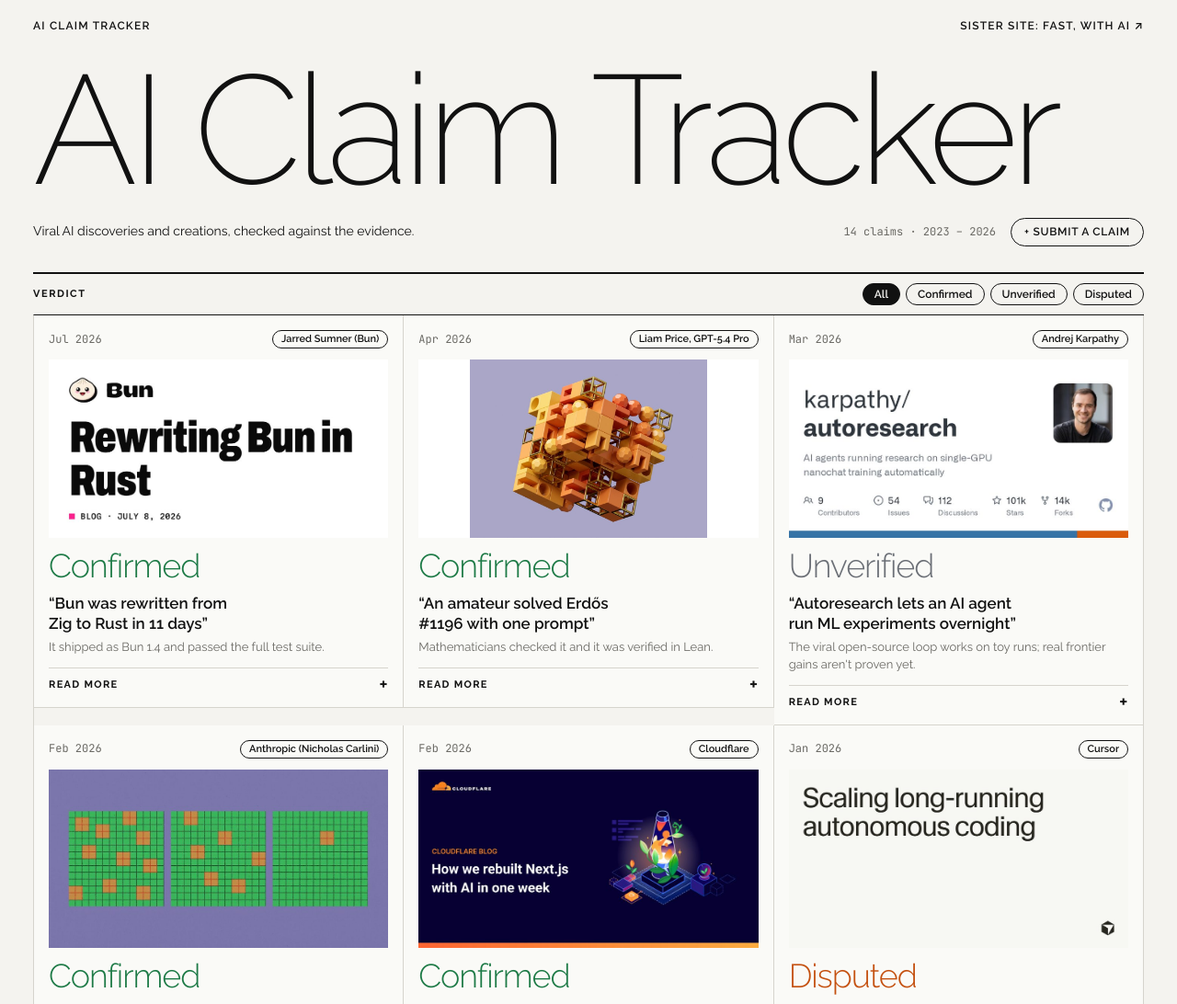
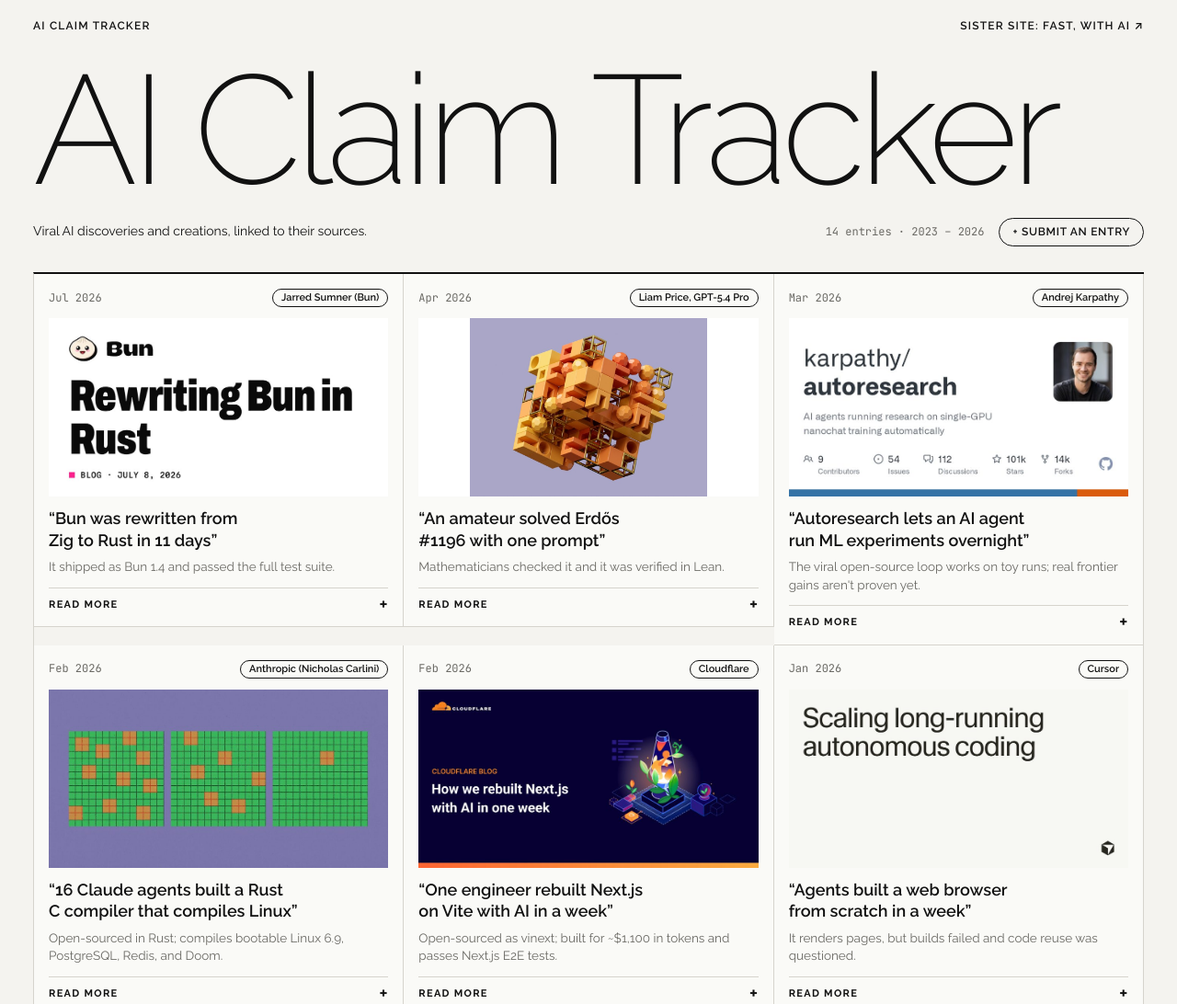
Before and after one commit to woletee/ai-claim-tracker, a plain HTML site: page index.html in a window 1280 px wide. Shown: the top 1092 px of the page at 92% size. Drawn offline with Linux system fonts and the light colour scheme.

Commit message:
Remove Verdict bar and Confirmed/Unverified/Disputed labels from site

```diff
--- a/data/claims.json
+++ b/data/claims.json
@@ -4,7 +4,6 @@
   "date": "2023-11",
   "claim": "GNoME discovered 2.2 million new materials",
   "who": "Google DeepMind",
-  "status": "disputed",
   "verdict": "Chemists found little evidence the compounds are novel and useful.",
   "detail": "A UC Santa Barbara review found scant evidence of compounds that are new, credible and useful. DeepMind stands by the paper.",
   "sources": [
@@ -26,7 +25,6 @@
   "date": "2023-12",
   "claim": "FunSearch discovered a new solution to an open math problem",
   "who": "Google DeepMind",
-  "status": "confirmed",
   "verdict": "Published in Nature: an LLM-guided search beat human records on the cap set problem.",
   "detail": "FunSearch paired an LLM with an automated evaluator to evolve Python programs, finding larger cap sets in 8 dimensions than previously known.",
   "sources": [
@@ -48,7 +46,6 @@
   "date": "2025-01",
   "claim": "ESM3 generated a new fluorescent protein equal to 500M years of evolution",
   "who": "EvolutionaryScale",
-  "status": "confirmed",
   "verdict": "Peer-reviewed in Science: esmGFP glows in the lab with only 58% sequence identity.",
   "detail": "The 98B-parameter protein language model designed a functional green fluorescent protein far from any natural sequence, verified experimentally.",
   "sources": [
@@ -71,7 +68,6 @@
   "date": "2025-02",
   "claim": "AI co-scientist matched 10 years of lab work in 2 days",
   "who": "Google",
-  "status": "confirmed",
   "verdict": "Its top hypothesis matched the lab's finding, later published in Cell.",
   "detail": "The Imperial College team had unpublished data; Google confirmed no leak. Other models failed the same test.",
   "sources": [
@@ -93,7 +89,6 @@
   "date": "2025-02",
   "claim": "Vibe-coded a multiplayer 3D flight sim in 3 hours that hit $87k/mo",
   "who": "Pieter Levels",
-  "status": "unverified",
   "verdict": "The live browser game went viral on X; revenue figures are self-reported.",
   "detail": "Built with Cursor and Three.js, fly.pieter.com drew hundreds of thousands of players and sold in-game blimp ads. Peak MRR comes from creator posts with no independent audit.",
   "sources": [
@@ -111,7 +106,6 @@
   "date": "2025-05",
   "claim": "AlphaEvolve broke a 56-year-old matrix multiplication record",
   "who": "Google DeepMind",
-  "status": "confirmed",
   "verdict": "It found a 48-multiplication algorithm for 4x4 complex matrices, beating Strassen's 49.",
   "detail": "The Gemini-powered evolutionary coding agent beat Volker Strassen's 1969 bound and also discovered scheduling and kernel improvements used inside Google.",
   "sources": [
@@ -133,7 +127,6 @@
   "date": "2025-07",
   "claim": "An AI won gold at the Math Olympiad",
   "who": "Google DeepMind, OpenAI",
-  "status": "confirmed",
   "verdict": "DeepMind's proofs were graded by official IMO coordinators.",
   "detail": "Gemini Deep Think scored 35 of 42 in contest time. OpenAI's same score was graded by former medalists, not the IMO.",
   "sources": [
@@ -151,7 +144,6 @@
   "date": "2025-09",
   "claim": "Evo AI generated the first functional whole-genome viruses",
   "who": "Arc Institute, Stanford",
-  "status": "confirmed",
   "verdict": "16 AI-designed bacteriophage genomes replicated and lysed E. coli in the lab.",
   "detail": "Using Evo genome language models, researchers chemically synthesized ~300 candidates and recovered 16 viable phages, some outperforming natural phiX174.",
   "sources": [
@@ -174,7 +166,6 @@
   "date": "2026-01",
   "claim": "Agents built a web browser from scratch in a week",
   "who": "Cursor",
-  "status": "disputed",
   "verdict": "It renders pages, but builds failed and code reuse was questioned.",
   "detail": "Over 1M lines were written. Reviewers found failing builds; critics said it leaned on Servo, which Cursor denies.",
   "sources": [
@@ -196,7 +187,6 @@
   "date": "2026-02",
   "claim": "16 Claude agents built a Rust C compiler that compiles Linux",
   "who": "Anthropic (Nicholas Carlini)",
-  "status": "confirmed",
   "verdict": "Open-sourced in Rust; compiles bootable Linux 6.9, PostgreSQL, Redis, and Doom.",
   "detail": "Parallel Claude Opus 4.6 agents wrote 100k+ lines over two weeks. Caveats: it uses GCC for 16-bit x86 real mode and produces slower binaries than GCC or Clang.",
   "sources": [
@@ -218,7 +208,6 @@
   "date": "2026-02",
   "claim": "One engineer rebuilt Next.js on Vite with AI in a week",
   "who": "Cloudflare",
-  "status": "confirmed",
   "verdict": "Open-sourced as vinext; built for ~$1,100 in tokens and passes Next.js E2E tests.",
   "detail": "Across 800+ AI coding sessions, vinext reimplemented the Next.js API surface on Vite for Cloudflare Workers, verified with thousands of Vitest and 380+ Playwright tests.",
   "sources": [
@@ -240,7 +229,6 @@
   "date": "2026-03",
   "claim": "Autoresearch lets an AI agent run ML experiments overnight",
   "who": "Andrej Karpathy",
-  "status": "unverified",
   "verdict": "The viral open-source loop works on toy runs; real frontier gains aren't proven yet.",
   "detail": "The minimalist GitHub repo lets coding agents edit train.py in 5-minute GPU loops and keep wins via git, sparking thousands of forks on X, though independent research breakthroughs remain early.",
   "sources": [
@@ -258,7 +246,6 @@
   "date": "2026-04",
   "claim": "An amateur solved Erdős #1196 with one prompt",
   "who": "Liam Price, GPT-5.4 Pro",
-  "status": "confirmed",
   "verdict": "Mathematicians checked it and it was verified in Lean.",
   "detail": "The 60-year-old problem is marked solved. Experts said the approach surprised them.",
   "sources": [
@@ -277,7 +264,6 @@
   "date": "2026-07",
   "claim": "Bun was rewritten from Zig to Rust in 11 days",
   "who": "Jarred Sumner (Bun)",
-  "status": "confirmed",
   "verdict": "It shipped as Bun 1.4 and passed the full test suite.",
   "detail": "64 Claude agents ported ~535,000 lines. Zig's creator called it unreviewed.",
   "sources": [
--- a/index.html
+++ b/index.html
@@ -4,31 +4,30 @@
 <meta charset="utf-8">
 <meta name="viewport" content="width=device-width, initial-scale=1, viewport-fit=cover">
 <title>AI Claim Tracker</title>
-<meta name="description" content="Viral AI discoveries and creations, checked against the evidence. Every verdict links to its sources.">
+<meta name="description" content="Viral AI discoveries and creations, linked to their sources.">
 <link rel="canonical" href="https://woletee.github.io/ai-claim-tracker/">
 <link rel="icon" href="favicon.svg" type="image/svg+xml">
 <link rel="icon" href="favicon.ico" sizes="32x32">
 <meta property="og:type" content="website">
 <meta property="og:site_name" content="AI Claim Tracker">
 <meta property="og:title" content="AI Claim Tracker">
-<meta property="og:description" content="Viral AI discoveries and creations, checked against the evidence. Every verdict links to its sources.">
+<meta property="og:description" content="Viral AI discoveries and creations, linked to their sources.">
 <meta property="og:url" content="https://woletee.github.io/ai-claim-tracker/">
 <meta property="og:image" content="https://woletee.github.io/ai-claim-tracker/og-image.png">
 <meta property="og:image:width" content="1200">
 <meta property="og:image:height" content="630">
-<meta property="og:image:alt" content="AI Claim Tracker — Viral AI discoveries and creations, checked against the evidence.">
+<meta property="og:image:alt" content="AI Claim Tracker — Viral AI discoveries and creations, linked to their sources.">
 <meta name="twitter:card" content="summary_large_image">
 <meta name="twitter:title" content="AI Claim Tracker">
-<meta name="twitter:description" content="Viral AI discoveries and creations, checked against the evidence. Every verdict links to its sources.">
+<meta name="twitter:description" content="Viral AI discoveries and creations, linked to their sources.">
 <meta name="twitter:image" content="https://woletee.github.io/ai-claim-tracker/og-image.png">
 <link rel="preconnect" href="https://fonts.googleapis.com">
 <link rel="stylesheet" href="https://fonts.googleapis.com/css2?family=Raleway:wght@200;300;400;500;600;700&family=JetBrains+Mono:wght@400;500&display=swap">
 <style>
-/* Layout: same system as Fast, With AI. Thin masthead, pill filter row, ruled 3-column grid; each cell is one claim: image, verdict, claim. */
+/* Layout: same system as Fast, With AI. Thin masthead and ruled 3-column grid; each cell is one AI discovery or creation. */
 :root{
   --bg:#f4f3ef; --paper:#fafaf7; --fg:#111; --muted:#6a6964; --rule:#d6d4cd; --line:#111;
   --pill:#111; --pill-fg:#f4f3ef;
-  --ok:#1d7a46; --unv:#6b6f76; --disp:#c4500f;
   --display:"Raleway","Century Gothic","Avenir Next",sans-serif;
   --body:"Raleway","Avenir Next",system-ui,-apple-system,"Segoe UI",sans-serif;
   --mono:"JetBrains Mono",ui-monospace,Consolas,monospace;
@@ -36,12 +35,10 @@
 }
 @media (prefers-color-scheme: dark){:root:not([data-theme="light"]){
   --bg:#111; --paper:#161616; --fg:#f0efea; --muted:#9a9993; --rule:#2c2b29; --line:#f0efea;
-  --pill:#f0efea; --pill-fg:#111;
-  --ok:#5cc98a; --unv:#a4a9b1; --disp:#f08a4b; color-scheme:dark}}
+  --pill:#f0efea; --pill-fg:#111; color-scheme:dark}}
 :root[data-theme="dark"]{
   --bg:#111; --paper:#161616; --fg:#f0efea; --muted:#9a9993; --rule:#2c2b29; --line:#f0efea;
-  --pill:#f0efea; --pill-fg:#111;
-  --ok:#5cc98a; --unv:#a4a9b1; --disp:#f08a4b; color-scheme:dark}
+  --pill:#f0efea; --pill-fg:#111; color-scheme:dark}
 
 *{box-sizing:border-box}
 html{padding-top:env(safe-area-inset-top,0px);padding-bottom:env(safe-area-inset-bottom,0px)}
@@ -63,15 +60,9 @@ h1{font-family:var(--display);font-weight:200;letter-spacing:-.04em;font-size:mi
 .dek .stats{font-family:var(--mono);font-size:12px;color:var(--muted)}
 .suggest{font-size:12px;font-weight:600;letter-spacing:.06em;text-transform:uppercase;text-decoration:none;border:1px solid var(--line);border-radius:999px;padding:6px 14px}
 .suggest:hover{background:var(--pill);color:var(--pill-fg)}
+.card summary:focus-visible,.suggest:focus-visible,.more a:focus-visible{outline:2px solid var(--fg);outline-offset:2px}
 
-.bar{display:flex;justify-content:space-between;align-items:center;gap:10px 24px;flex-wrap:wrap;padding-block:10px;border-top:2px solid var(--line)}
-.bar .label{font-size:11px;letter-spacing:.14em;text-transform:uppercase;font-weight:700}
-.pills{display:flex;flex-wrap:wrap;gap:6px}
-.pills button{font:600 12px var(--body);color:var(--fg);background:transparent;border:1px solid var(--line);border-radius:999px;padding:4px 12px;cursor:pointer}
-.pills button[aria-pressed="true"]{background:var(--pill);color:var(--pill-fg)}
-.pills button:focus-visible,.card summary:focus-visible,.suggest:focus-visible,.more a:focus-visible{outline:2px solid var(--fg);outline-offset:2px}
-
-.grid{display:grid;grid-template-columns:repeat(3,minmax(0,1fr));align-items:start;border-top:1px solid var(--line);border-left:1px solid var(--rule)}
+.grid{display:grid;grid-template-columns:repeat(3,minmax(0,1fr));align-items:start;border-top:2px solid var(--line);border-left:1px solid var(--rule)}
 .card{border-right:1px solid var(--rule);border-bottom:1px solid var(--rule);padding:16px;display:flex;flex-direction:column;gap:12px;min-width:0;background:var(--paper)}
 .card.targeted{outline:2px solid var(--line);outline-offset:-2px}
 .card .row{display:flex;justify-content:space-between;align-items:center;gap:8px;font-size:12px}
@@ -80,9 +71,8 @@ h1{font-family:var(--display);font-weight:200;letter-spacing:-.04em;font-size:mi
 .art{aspect-ratio:1200/630;width:100%;overflow:hidden;background:var(--rule)}
 .art img{width:100%;height:100%;display:block;object-fit:cover}
 .art img.contain{object-fit:contain;background:#fff}
-.verdict-word{display:block;font-family:var(--display);font-weight:300;font-size:36px;letter-spacing:-.03em;line-height:1;color:var(--c)}
-.card h2{font-size:17px;line-height:1.3;margin:0;font-weight:600;text-wrap:balance}
-.card .short{margin:0;font-size:13px;color:var(--muted);margin-top:-6px}
+.card h2{font-size:18px;line-height:1.3;margin:0;font-weight:600;text-wrap:balance}
+.card .short{margin:0;font-size:13.5px;color:var(--muted);margin-top:-4px}
 .card details{border-top:1px solid var(--rule);padding-top:10px}
 .card summary{cursor:pointer;list-style:none;font-size:11px;font-weight:700;letter-spacing:.12em;text-transform:uppercase;display:flex;justify-content:space-between;gap:8px}
 .card summary::-webkit-details-marker{display:none}
@@ -109,48 +99,35 @@ h1{font-family:var(--display);font-weight:200;letter-spacing:-.04em;font-size:mi
 
   <h1>AI Claim Tracker</h1>
   <div class="dek">
-    <p>Viral AI discoveries and creations, checked against the evidence.</p>
-    <div class="dek-right"><div class="stats" id="stats"></div><a class="suggest" href="https://github.com/woletee/ai-claim-tracker/issues/new?template=new-claim.yml" target="_blank" rel="noopener">+ Submit a claim</a></div>
+    <p>Viral AI discoveries and creations, linked to their sources.</p>
+    <div class="dek-right"><div class="stats" id="stats"></div><a class="suggest" href="https://github.com/woletee/ai-claim-tracker/issues/new?template=new-claim.yml" target="_blank" rel="noopener">+ Submit an entry</a></div>
   </div>
 
-  <div class="bar">
-    <span class="label">Verdict</span>
-    <div class="pills" id="pills" role="group" aria-label="Filter by verdict"></div>
-  </div>
   <div class="grid" id="grid"></div>
 
   <footer class="fine">
-    <span>Every verdict links to its sources. Checked 27 Nov 2026.</span>
+    <span>Every entry links to its sources. Updated 28 Nov 2026.</span>
     <span>Images: each source's own, credited per card.</span>
   </footer>
 </div>
 
 <script>
-const STATUS={
-  "confirmed":{label:"Confirmed",c:"--ok",def:"Independent evidence supports it."},
-  "unverified":{label:"Unverified",c:"--unv",def:"Only the creator's own numbers so far."},
-  "disputed":{label:"Disputed",c:"--disp",def:"Credible experts challenge it."}
-};
-const ORDER=Object.keys(STATUS);
 const MON=["Jan","Feb","Mar","Apr","May","Jun","Jul","Aug","Sep","Oct","Nov","Dec"];
 const fmt=d=>{const [y,m]=d.split("-");return `${MON[+m-1]} ${y}`;};
 const esc=s=>String(s??"").replace(/[&<>"]/g,c=>({"&":"&amp;","<":"&lt;",">":"&gt;",'"':"&quot;"}[c]));
-let C=[], current="all";
-const grid=document.getElementById("grid"), pills=document.getElementById("pills");
+let C=[];
+const grid=document.getElementById("grid");
 
 function card(x){
-  const st=STATUS[x.status]||STATUS.unverified;
   const img=x.image?`<img src="${esc(x.image)}" alt="Image for: ${esc(x.claim)}" class="${x.imageFit==="contain"?"contain":""}" loading="lazy" onerror="this.remove()">`:"";
-  return `<article class="card" id="${esc(x.id)}" style="--c:var(${st.c})">
+  return `<article class="card" id="${esc(x.id)}">
     <div class="row"><span class="date">${fmt(x.date)}</span><span class="tag">${esc(x.who)}</span></div>
     <div class="art">${img}</div>
-    <span class="verdict-word">${st.label}</span>
     <h2>“${esc(x.claim)}”</h2>
     <p class="short">${esc(x.verdict)}</p>
     <details><summary aria-expanded="false"><span class="t-open">Read more</span><span class="t-close">Read less</span></summary>
       <div class="more">
-        <span class="k">Verdict</span><span>${st.label}: ${st.def}</span>
-        <span class="k">Found</span><span>${esc(x.detail)}</span>
+        <span class="k">Details</span><span>${esc(x.detail)}</span>
         <span class="k">Source</span><span>${(x.sources||[]).map(s=>`<a href="${esc(s.url)}" target="_blank" rel="noopener">${esc(s.label)}</a>`).join(" · ")}</span>
         ${x.image?`<span class="k">Image</span><span><a href="${esc(x.imagePage)}" target="_blank" rel="noopener">${esc(x.imageCredit)}</a></span>`:""}
         <span class="k">Link</span><span><a class="permalink" href="#${esc(x.id)}" data-id="${esc(x.id)}">Copy link</a></span>
@@ -159,10 +136,9 @@ function card(x){
 }
 function syncUrl(hashId){
   const u=new URL(location.href);
-  if(current==="all") u.searchParams.delete("verdict");
-  else u.searchParams.set("verdict",current);
+  u.search="";
   u.hash=hashId?`#${hashId}`:"";
-  history.replaceState(null,"",u.pathname+u.search+u.hash);
+  history.replaceState(null,"",u.pathname+u.hash);
 }
 function wireCards(){
   grid.querySelectorAll(".card").forEach(el=>{
@@ -195,20 +171,14 @@ function wireCards(){
   });
 }
 function render(){
-  grid.innerHTML=C.filter(x=>current==="all"||x.status===current).sort((a,b)=>b.date.localeCompare(a.date)).map(card).join("");
-  pills.querySelectorAll("button").forEach(b=>b.setAttribute("aria-pressed",b.dataset.s===current?"true":"false"));
+  grid.innerHTML=C.slice().sort((a,b)=>b.date.localeCompare(a.date)).map(card).join("");
   wireCards();
 }
-function applyUrlState(scroll){
-  const params=new URLSearchParams(location.search);
-  const v=params.get("verdict");
-  current=(v&&STATUS[v])?v:"all";
+function applyHash(scroll){
   const hashId=location.hash.replace(/^#/,"");
-  const targetClaim=hashId?C.find(x=>x.id===hashId):null;
-  if(targetClaim&&current!=="all"&&targetClaim.status!==current) current="all";
-  render();
-  if(targetClaim){
-    const el=document.getElementById(targetClaim.id);
+  grid.querySelectorAll(".card.targeted").forEach(el=>el.classList.remove("targeted"));
+  if(!hashId) return;
+  const el=document.getElementById(hashId);
   if(el){
     const d=el.querySelector("details");
     if(d) d.open=true;
@@ -216,26 +186,15 @@ function applyUrlState(scroll){
     if(scroll) el.scrollIntoView({behavior:"smooth",block:"center"});
   }
 }
-}
 function setup(){
   const years=C.map(x=>+x.date.slice(0,4));
-  document.getElementById("stats").textContent=`${C.length} claims · ${Math.min(...years)} – ${Math.max(...years)}`;
-  const used=ORDER.filter(s=>C.some(x=>x.status===s));
-  pills.innerHTML=`<button id="f-all" data-s="all" aria-pressed="true">All</button>`+
-    used.map(s=>`<button id="f-${s}" data-s="${s}" title="${STATUS[s].def}" aria-pressed="false">${STATUS[s].label}</button>`).join("");
-  pills.querySelectorAll("button").forEach(b=>b.addEventListener("click",()=>{
-    current=b.dataset.s;
-    const hashId=location.hash.replace(/^#/,"");
-    const keepHash=hashId&&C.some(x=>x.id===hashId&&(current==="all"||x.status===current));
+  document.getElementById("stats").textContent=`${C.length} entries · ${Math.min(...years)} – ${Math.max(...years)}`;
   render();
-    syncUrl(keepHash?hashId:"");
-  }));
-  window.addEventListener("hashchange",()=>applyUrlState(true));
-  window.addEventListener("popstate",()=>applyUrlState(false));
-  applyUrlState(true);
+  window.addEventListener("hashchange",()=>applyHash(true));
+  applyHash(true);
 }
 fetch("data/claims.json",{cache:"no-cache"}).then(r=>r.json()).then(d=>{C=d;setup();})
-  .catch(()=>{grid.innerHTML='<p style="padding:16px">Could not load the claims. Refresh to try again.</p>';});
+  .catch(()=>{grid.innerHTML='<p style="padding:16px">Could not load the entries. Refresh to try again.</p>';});
 </script>
 </body>
 </html>
```
Also changed, not shown: og-image.png, 3 other files. Lines whose indentation alone changed are shown as unchanged.
